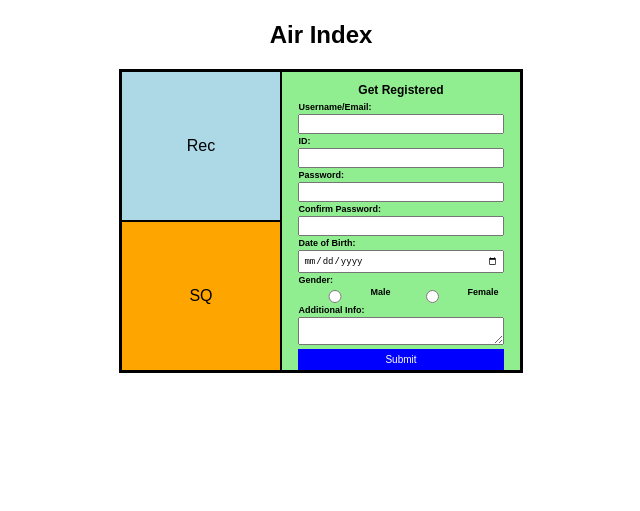
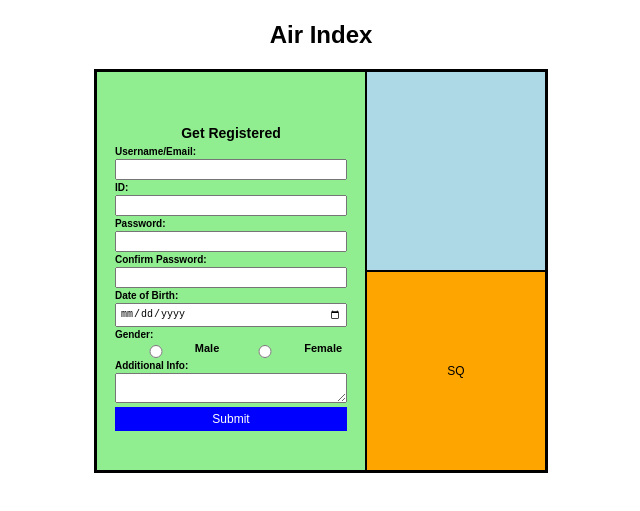
Before and after one commit to Ashraf-522/first-task, a plain HTML site: page index.html in a window 1280 px wide. Shown: the part 103-614 px from the top of the page, without its empty margins (319-959 px from the left). Drawn offline with Linux system fonts and the light colour scheme.

Commit message:
update with validation

```diff
--- a/index.html
+++ b/index.html
@@ -1,9 +1,9 @@
 <!DOCTYPE html>
 <html lang="en">
 <head>
-    <meta charset="UTF-8">
-    <meta name="viewport" content="width=device-width, initial-scale=1.0">
-    <title>Registration Form</title>
+    <meta charset="UTF-8" />
+    <meta name="viewport" content="width=device-width, initial-scale=1.0" />
+    <title>Project lab</title>
     <style>
         body {
             text-align: center;
@@ -19,36 +19,13 @@
 
         .container {
             display: flex;
-            width: 400px;
-            height: 300px;
+            width: 450px;
+            height: 400px;
             margin: auto;
             border: 2px solid black;
         }
 
         .left {
-            display: flex;
-            flex-direction: column;
-            width: 40%;
-        }
-
-        .box {
-            flex: 1;
-            display: flex;
-            align-items: center;
-            justify-content: center;
-            border: 1px solid black;
-        }
-
-        .rect {
-            background: lightblue;
-        }
-
-        .square {
-            height: 50%;
-            background: orange;
-        }
-
-        .right {
             flex: 1;
             background: lightgreen;
             display: flex;
@@ -58,17 +35,16 @@
             padding: 5px;
         }
 
-
         .form-container {
             width: 90%;
             text-align: left;
-            font-size: 9px;
+            font-size: 10px;
         }
 
             .form-container h3 {
                 text-align: center;
                 margin-bottom: 5px;
-                font-size: 12px;
+                font-size: 14px;
             }
 
             .form-container label {
@@ -81,7 +57,7 @@
                 width: 100%;
                 padding: 3px;
                 margin-bottom: 2px;
-                font-size: 9px;
+                font-size: 10px;
                 box-sizing: border-box;
             }
 
@@ -97,14 +73,48 @@
             border: none;
             cursor: pointer;
             width: 100%;
-            font-size: 10px;
+            font-size: 12px;
         }
-
 
         .inline {
             display: inline-block;
             margin-right: 5px;
-            font-size: 9px;
+            font-size: 11px;
+        }
+
+        .right {
+            display: flex;
+            flex-direction: column;
+            width: 40%;
+        }
+
+        .box {
+            flex: 1;
+            display: flex;
+            align-items: center;
+            justify-content: center;
+            border: 1px solid black;
+            font-size: 12px;
+            padding: 5px;
+            text-align: left;
+        }
+
+        .rect {
+            background: lightblue;
+            flex-direction: column;
+            overflow-y: auto;
+            text-align: left;
+        }
+
+        .square {
+            height: 50%;
+            background: orange;
+        }
+
+        .error {
+            color: black;
+            font-size: 10px;
+            margin-bottom: 2px;
         }
     </style>
 </head>
@@ -114,12 +124,9 @@
     <h2>Air Index</h2>
 
     <div class="container">
-        <div class="left">
-            <div class="box rect">Rec</div>
-            <div class="box square">SQ</div>
-        </div>
-        <div class="box right">
-            <div class="form-container">
+
+        <div class="box left">
+            <form class="form-container" onsubmit="return validateForm(event)">
                 <h3>Get Registered</h3>
 
                 <label for="username">Username/Email:</label>
@@ -139,17 +146,78 @@
 
                 <label>Gender:</label>
                 <div class="gender-group">
-                    <input type="radio" id="male" name="gender" value="male" required> <label for="male" class="inline">Male</label>
-                    <input type="radio" id="female" name="gender" value="female"> <label for="female" class="inline">Female</label>
+                    <input type="radio" id="male" name="gender" value="male">
+                    <label for="male" class="inline">Male</label>
+                    <input type="radio" id="female" name="gender" value="female">
+                    <label for="female" class="inline">Female</label>
                 </div>
 
                 <label for="message">Additional Info:</label>
                 <textarea id="message" name="message" rows="2"></textarea>
 
                 <button type="submit">Submit</button>
-            </div>
+            </form>
+        </div>
+
+
+        <div class="right">
+            <div class="box rect" id="error-box"></div>
+            <div class="box square">SQ</div>
         </div>
     </div>
 
+    <script>
+        function validateForm(event) {
+            event.preventDefault();
+            const errors = [];
+
+            const username = document.getElementById("username").value.trim();
+            const id = document.getElementById("id").value.trim();
+            const password = document.getElementById("password").value;
+            const confirmPassword = document.getElementById("confirm-password").value;
+            const dob = document.getElementById("dob").value;
+            const genderMale = document.getElementById("male").checked;
+            const genderFemale = document.getElementById("female").checked;
+
+            const emailRegex = /^[^\s@]+@[^\s@]+\.[^\s@]+$/;
+
+            if (!emailRegex.test(username)) {
+                errors.push("Please enter a valid email address.");
+            }
+
+            if (id === "" || password === "" || confirmPassword === "" || dob === "") {
+                errors.push("Please fill in all required fields.");
+            }
+
+            if (password !== confirmPassword) {
+                errors.push("Passwords do not match.");
+            }
+
+            if (!genderMale && !genderFemale) {
+                errors.push("Please select a gender.");
+            }
+
+            const errorBox = document.getElementById("error-box");
+            errorBox.innerHTML = "";
+
+            if (errors.length > 0) {
+                errors.forEach(error => {
+                    const p = document.createElement("p");
+                    p.className = "error";
+                    p.textContent = "⚠ " + error;
+                    errorBox.appendChild(p);
+                });
+                return false;
+            } else {
+                const successMsg = document.createElement("p");
+                successMsg.className = "error";
+                successMsg.style.color = "green";
+                successMsg.textContent = "✅ Registration successful!";
+                errorBox.appendChild(successMsg);
+                return true;
+            }
+        }
+    </script>
+
 </body>
 </html>
```
